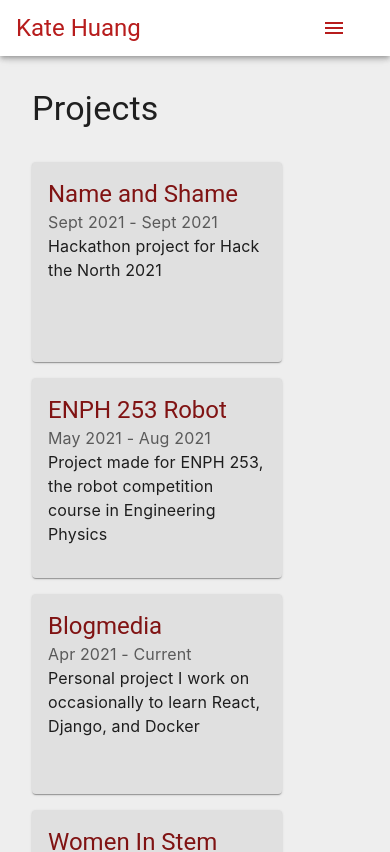
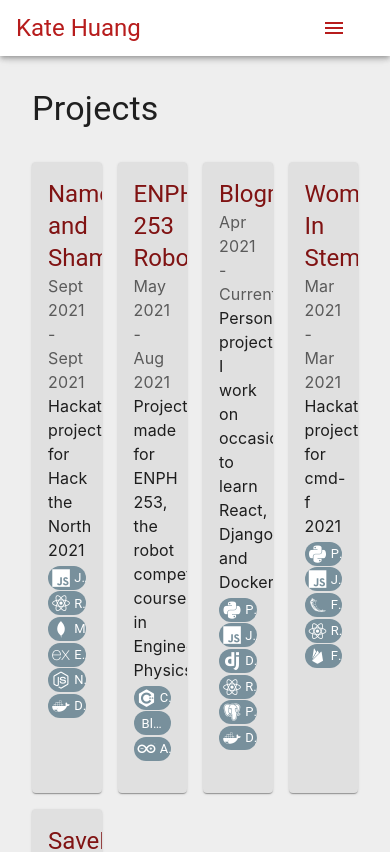
Before and after one commit to katejh/portfolio, a React (Create React App) app: page /projects in a window 390 px wide. Shown: the top 852 px of the page. Built offline with nearby package versions, Linux system fonts and the light colour scheme.

Commit message:
use responsive spacing for Projects grid

```diff
--- a/src/components/Projects.js
+++ b/src/components/Projects.js
@@ -1,5 +1,5 @@
 import ProjectsList from "./ProjectsList";
-import { Typography, Box, Grid } from '@mui/material';
+import { Typography, Box } from '@mui/material';
 
 function Projects(props) {
     return (
@@ -21,8 +21,7 @@ function Projects(props) {
                   projects={props.projects}
                   cardProps={{
                     sx: {
-                      width: 250,
-                      height: 200,
+                      height: '100%',
                       cursor: 'pointer'
                     },
                   }}
--- a/src/components/ProjectsList.js
+++ b/src/components/ProjectsList.js
@@ -1,6 +1,7 @@
 import React from 'react';
 import { Card, CardContent, Typography, Grid } from '@mui/material';
 import ProjectModal from './ProjectModal';
+import SkillChip from './SkillChip';
 
 class ProjectsList extends React.Component {
     constructor(props) {
@@ -31,8 +32,15 @@ class ProjectsList extends React.Component {
 
     render() {
         var projects = this.state.projects.map((project, i) => {
+            var skills = project.technologies.map((tech, i) => (
+                <SkillChip
+                  key={i}
+                  skill={tech}
+                />
+            ));
+
             return (
-                <Grid item key={i}>
+                <Grid item key={i} xs={3}>
                 <Card
                   {
                     ...this.state.card_props
@@ -67,6 +75,9 @@ class ProjectsList extends React.Component {
                                 {project.brief}
                             </Typography>
                         </div>
+                        <div style={{marginTop: 2, marginBottom: 8}}>
+                            {skills}
+                        </div>
                     </CardContent>
                 </Card>
                 </Grid>
```
